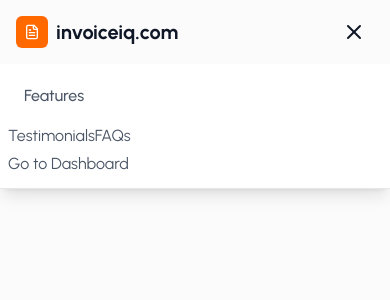
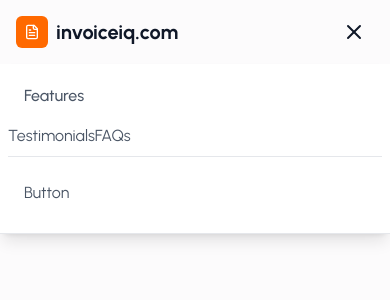
Before and after one commit to utsavpatel562/ai-invoice-generator, a React (Vite) app in the folder frontend/invoice-generator/: page / in a window 390 px wide. Both pictures are taken after a click on the button 354 px from the left and 32 px from the top of the page. Shown: the top 300 px of the page. Built offline with nearby package versions, Linux system fonts and the light colour scheme.

Commit message:
latest commit

```diff
--- a/frontend/invoice-generator/src/components/landing/Headers.jsx
+++ b/frontend/invoice-generator/src/components/landing/Headers.jsx
@@ -3,6 +3,7 @@ import { useEffect, useState } from "react";
 import { FileText, Menu, X } from "lucide-react";
 import { Link, useNavigate } from "react-router-dom";
 import ProfileDropdown from "../layout/ProfileDropdown";
+import Button from "../ui/Button";
 const Headers = () => {
   const [isScrolled, setIsScrolled] = useState(false);
   const [isMenuOpen, setIsMenuOpen] = useState(false);
@@ -118,19 +119,28 @@ const Headers = () => {
               <a href="#faq" className="">
                 FAQs
               </a>
-              <div className=""></div>
+              <div className="border-t border-gray-200 my-2"></div>
               {isAuthenticated ? (
-                <div className="">
-                  <button onClick={() => navigate("/dashboard")} className="">
+                <div className="p-4">
+                  <Button
+                    onClick={() => navigate("/dashboard")}
+                    className="w-full"
+                  >
                     Go to Dashboard
-                  </button>
+                  </Button>
                 </div>
               ) : (
                 <>
-                  <Link to={"/login"} className="">
+                  <Link
+                    to={"/login"}
+                    className="block px-4 py-3 text-gray-600 hover:text-gray-50 font-medium transition-colors duration-200"
+                  >
                     Login
                   </Link>
-                  <Link to={"/signup"} className="">
+                  <Link
+                    to={"/signup"}
+                    className="block w-full text-left bg-gray-900 hover:bg-gray-800 text-white px-3 py-3 rounded-lg font-medium transition-all duration-200"
+                  >
                     Sign Up
                   </Link>
                 </>
--- /dev/null
+++ b/frontend/invoice-generator/src/components/ui/Button.jsx
@@ -0,0 +1,25 @@
+const Button = ({
+  variant = "primary",
+  size = "medium",
+  isLoading = false,
+  children,
+  icon: Icon,
+  ...props
+}) => {
+  const baseClasses =
+    "inline-flex items-center justify-center font-medium rounded-lg transition-colors duration-200 focus:outline-none focus:ring-2 focus:ring-orange-600 focus:ring-offset-2 disabled:opacity-50 disabled:cursor-not-allowed";
+  const variantClasses = {
+    primary: "bg-orange-600 hover:bg-orange-500 text-white",
+    secondary:
+      "bg-white hover:bg-slate-50 text-slate-700 border border-slate-200",
+    ghost: "bg-transparent hover:bg-slate-100 text-slate-700",
+  };
+  const sizeClasses = {
+    small: "px-3 py-1 h-8 text-sm",
+    medium: "px-4 py-2 h-10 text-md",
+    large: "px-6 py-3 h-12 text-base",
+  };
+  return <div>Button</div>;
+};
+
+export default Button;
```
